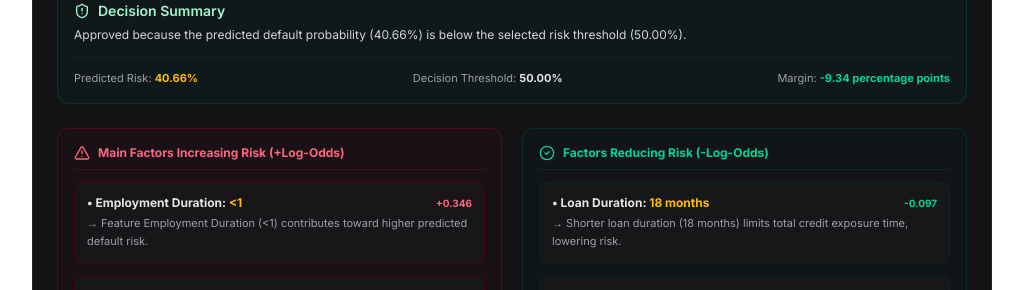
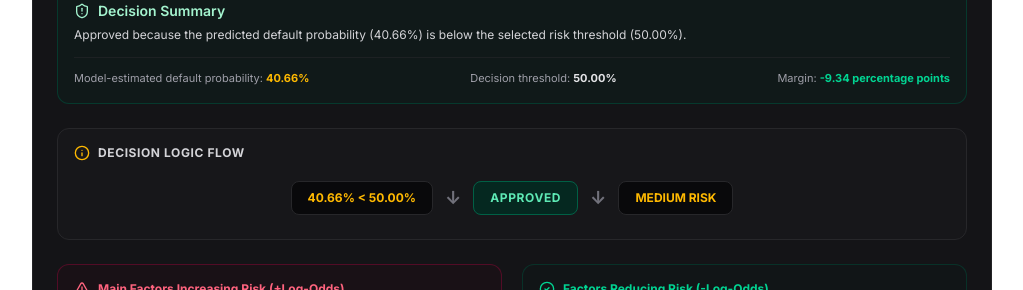
Before and after one commit to NISHAL2007/S5_loan_default_prediction_, a Next.js app in the folder frontend/: page /pipeline-architecture in a window 1280 px wide. Shown: the part 1181-1471 px from the top of the page, without its empty margins (256-1279 px from the left). Built offline with nearby package versions, Linux system fonts and the light colour scheme; no server answers.

Commit message:
Enhance ExplanationCard with decision logic flow diagram and exact non-causal SHAP factor breakdown

```diff
--- a/frontend/app/components/ExplanationCard.tsx
+++ b/frontend/app/components/ExplanationCard.tsx
@@ -109,14 +109,37 @@ export default function ExplanationCard({ explanation }: ExplanationProps) {
         <p className="text-zinc-300 font-sans">
           {explanation.summary_sentence || (
             isDefault
-              ? `Rejected because the predicted default probability (${probPct}%) is above the selected risk threshold (${threshPct}%).`
-              : `Approved because the predicted default probability (${probPct}%) is below the selected risk threshold (${threshPct}%).`
+              ? `Rejected because the model-estimated default probability (${probPct}%) is above the selected risk threshold (${threshPct}%).`
+              : `Approved because the model-estimated default probability (${probPct}%) is below the selected risk threshold (${threshPct}%).`
           )}
         </p>
         <div className="mt-3 pt-3 border-t border-zinc-800/60 flex flex-wrap items-center justify-between gap-2 text-[11px] text-zinc-400 font-mono">
-          <span>Predicted Risk: <strong className="text-amber-400">{probPct}%</strong></span>
-          <span>Decision Threshold: <strong className="text-zinc-200">{threshPct}%</strong></span>
+          <span>Model-estimated default probability: <strong className="text-amber-400">{probPct}%</strong></span>
+          <span>Decision threshold: <strong className="text-zinc-200">{threshPct}%</strong></span>
           <span>Margin: <strong className={isDefault ? 'text-rose-400' : 'text-emerald-400'}>{isDefault ? '+' : '-'}{marginPct} percentage points</strong></span>
+        </div>
+      </div>
+
+      {/* Goal 7: Visual Decision Logic Flow */}
+      <div className="bg-zinc-900/90 border border-zinc-800 p-4 rounded-xl space-y-3 font-mono">
+        <h3 className="text-xs font-bold text-zinc-300 uppercase tracking-wider flex items-center space-x-2">
+          <Info className="w-4 h-4 text-amber-400" />
+          <span>Decision Logic Flow</span>
+        </h3>
+        <div className="flex flex-col md:flex-row items-center justify-center gap-3 py-2 text-center text-xs font-bold">
+          <div className="bg-zinc-950 border border-zinc-800 px-4 py-2 rounded-lg text-amber-400">
+            {probPct}% {isDefault ? '≥' : '<'} {threshPct}%
+          </div>
+          <span className="text-zinc-500 font-sans text-lg">↓</span>
+          <div className={`px-4 py-2 rounded-lg border uppercase tracking-wider ${
+            isDefault ? 'bg-rose-950/80 border-rose-800 text-rose-300' : 'bg-emerald-950/80 border-emerald-800 text-emerald-300'
+          }`}>
+            {isDefault ? 'REJECTED' : 'APPROVED'}
+          </div>
+          <span className="text-zinc-500 font-sans text-lg">↓</span>
+          <div className="bg-zinc-950 border border-zinc-800 px-4 py-2 rounded-lg text-amber-400">
+            {explanation.risk_tier || (prob < 0.35 ? 'LOW RISK' : prob < 0.55 ? 'MEDIUM RISK' : 'HIGH RISK')}
+          </div>
         </div>
       </div>
 
```
